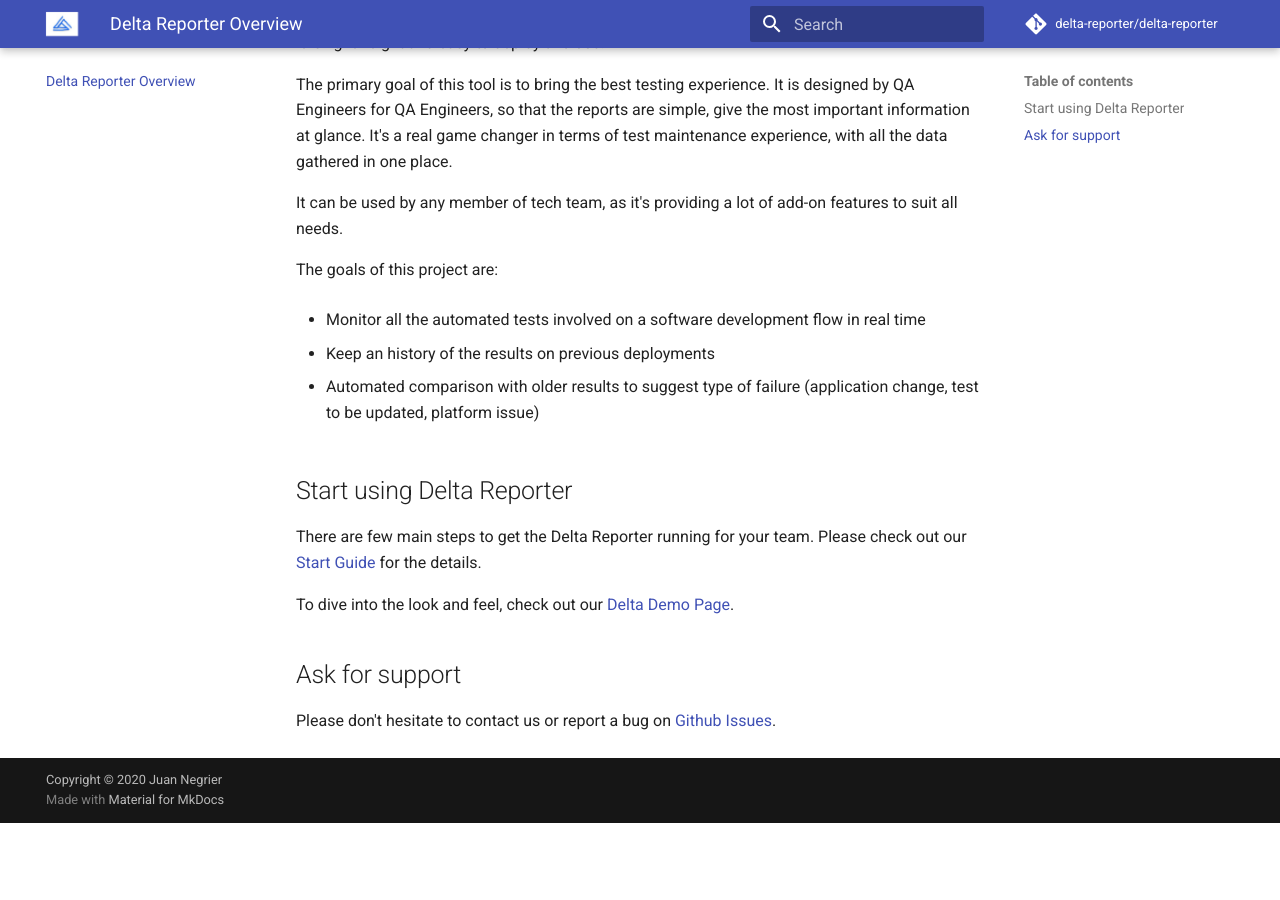
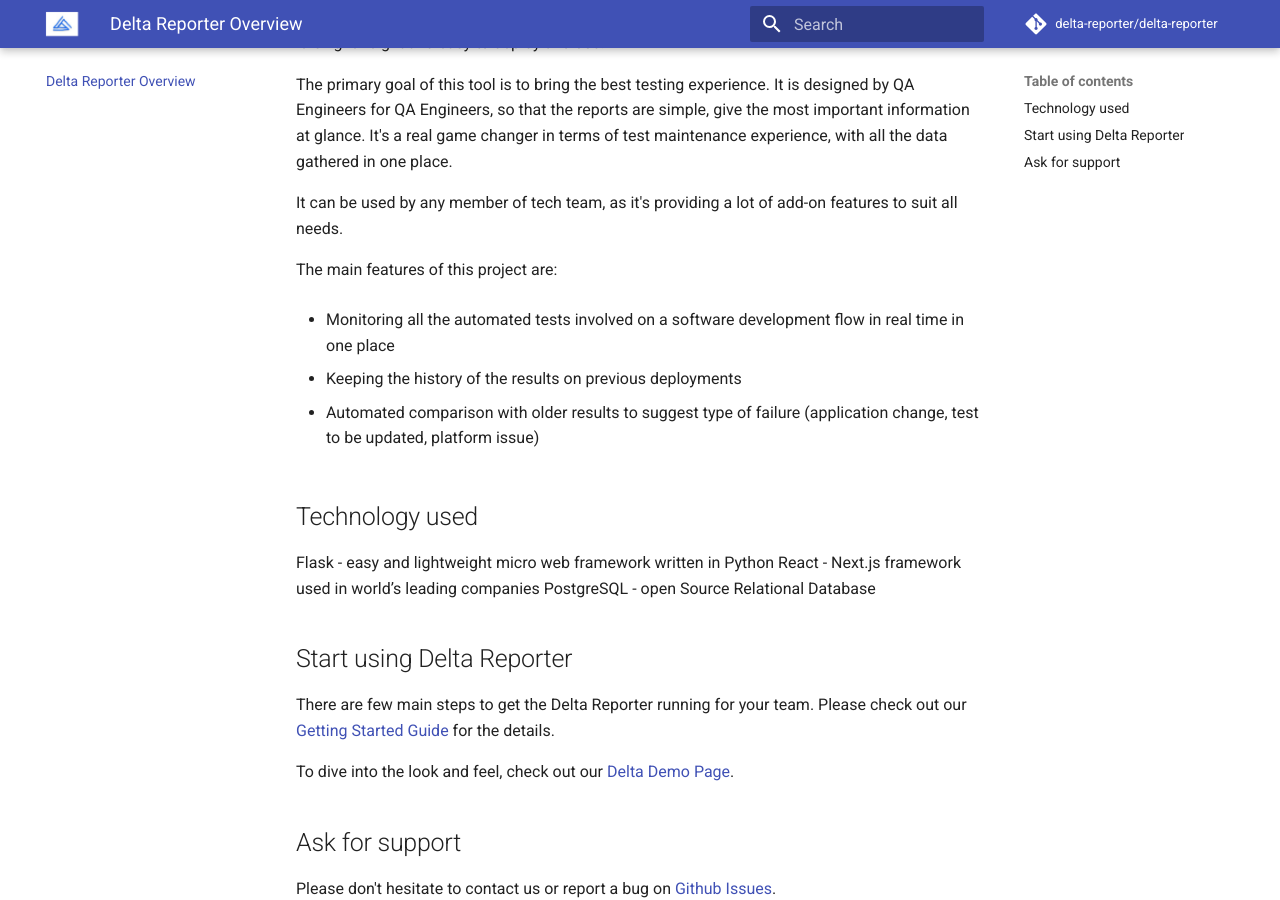
Before and after one commit to delta-reporter/delta-reporter, an MkDocs documentation site: the page built from docs/index.md, in a window 1280 px wide and 900 px high, scrolled down 681 px. Built offline with MkDocs 1.6.1 and Material for MkDocs 9.7.7, drawn with Linux system fonts in a browser that asks for light colours; comment, search, counter and statistics services are not loaded; before the commit the page ends 1504 px from its top, so only the background shows below that.

Commit message:
docs update

```diff
--- a/docs/index.md
+++ b/docs/index.md
@@ -13,18 +13,24 @@
 It can be used by any member of tech team, as it's providing a lot of add-on features to suit all needs.
 
 
-The goals of this project are:
+The main features of this project are:
 
-- Monitor all the automated tests involved on a software development flow in real time
+- Monitoring all the automated tests involved on a software development flow in real time  in one place
 
-- Keep an history of the results on previous deployments
+- Keeping the history of the results on previous deployments
 
 - Automated comparison with older results to suggest type of failure (application change, test to be updated, platform issue)
 
 
+## Technology used
+
+Flask - easy and lightweight micro web framework written in Python
+React - Next.js framework used in world’s leading companies
+PostgreSQL - open Source Relational Database
+
 ## Start using Delta Reporter
 
-There are few main steps to get the Delta Reporter running for your team. Please check out our [Start Guide](start_guide.md) for the details.
+There are few main steps to get the Delta Reporter running for your team. Please check out our [Getting Started Guide](start_guide.md) for the details.
 
 To dive into the look and feel, check out our [Delta Demo Page](https://delta-frontend.herokuapp.com/).
 
```
Also changed, not shown: docs/main_features.md (+2 -1 lines), docs/start_guide.md (+1 -1 lines), site/404.html, site/contributing/index.html, site/deployment/index.html, site/dev_deployment/index.html, site/index.html, site/jenkins/index.html, site/main_features/index.html, site/phpUnit/index.html, site/search/search_index.json, site/start_guide/index.html, site/testNG/index.html, site/troubleshooting/index.html, 1 more files, 1 other file.
